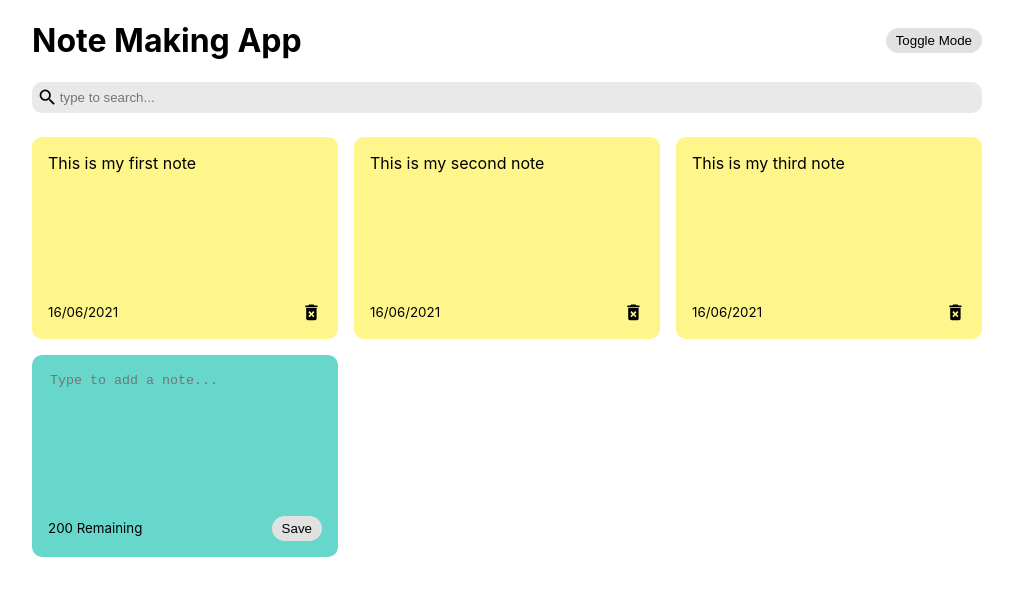
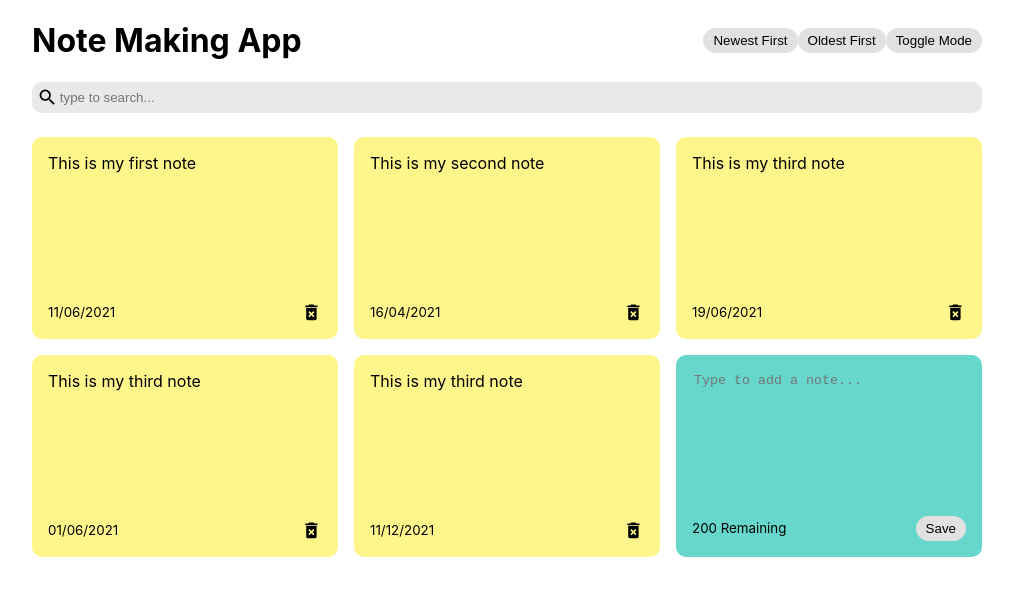
Before and after one commit to IshitaSharma3101/note-making-app, a React (Create React App) app: page / in a window 1280 px wide. Shown: the top 596 px of the page, without its empty margins (133-1146 px from the left). Built offline with nearby package versions, Linux system fonts and the light colour scheme.

Commit message:
feat: sort notes

```diff
--- a/package.json
+++ b/package.json
@@ -6,7 +6,9 @@
     "@testing-library/jest-dom": "^5.11.4",
     "@testing-library/react": "^11.1.0",
     "@testing-library/user-event": "^12.1.10",
+    "bootstrap": "^4.6.0",
     "react": "^17.0.2",
+    "react-bootstrap": "^1.6.1",
     "react-dom": "^17.0.2",
     "react-icons": "^4.2.0",
     "react-scripts": "4.0.3",
--- a/src/App.js
+++ b/src/App.js
@@ -1,4 +1,4 @@
-import { useState } from "react";
+import { useState, useEffect } from "react";
 import { nanoid } from "nanoid";
 import NotesList from "./components/NotesList";
 import Search from "./components/Search";
@@ -9,17 +9,27 @@ const App = () => {
     {
       id: nanoid(),
       text: "This is my first note",
-      date: "16/06/2021",
+      date: "11/06/2021",
     },
     {
       id: nanoid(),
       text: "This is my second note",
-      date: "16/06/2021",
+      date: "16/04/2021",
     },
     {
       id: nanoid(),
       text: "This is my third note",
-      date: "16/06/2021",
+      date: "19/06/2021",
+    },
+    {
+      id: nanoid(),
+      text: "This is my third note",
+      date: "01/06/2021",
+    },
+    {
+      id: nanoid(),
+      text: "This is my third note",
+      date: "11/12/2021",
     },
   ]);
 
@@ -42,14 +52,37 @@ const App = () => {
     setNotes(newNotes);
   };
 
+  const oldestFirst = () => {
+    notes.sort(
+      (a, b) =>
+        new Date(...a.date.split("/").reverse()) -
+        new Date(...b.date.split("/").reverse()),
+    );
+    setNotes([...notes]);
+    console.log(notes);
+  }
+
+  const newestFirst = () => {
+    notes.sort(
+      (a, b) =>
+        new Date(...b.date.split("/").reverse()) -
+        new Date(...a.date.split("/").reverse()),
+    );
+    setNotes([...notes]);
+  };
+
   return (
     <div className={`${darkMode && "dark-mode"}`}>
       <div className='container'>
-        <Header handleToggleDarkMode={setDarkMode} />
+        <Header
+          handleToggleDarkMode={setDarkMode}
+          handleNewestFirst={newestFirst}
+          handleOldestFirst={oldestFirst}
+        />
         <Search handleSearchNote={setSearchText} />
         <NotesList
           notes={notes.filter((note) =>
-            note.text.toLowerCase().includes(searchText),
+            note.text.toLowerCase().includes(searchText.toLowerCase()),
           )}
           handleAddNote={addNote}
           handleDeleteNote={deleteNote}
--- a/src/components/Header.js
+++ b/src/components/Header.js
@@ -1,7 +1,18 @@
-const Header = ({ handleToggleDarkMode }) => {
+const Header = ({
+  handleToggleDarkMode,
+  handleNewestFirst,
+  handleOldestFirst,
+}) => {
   return (
     <div className='header'>
       <h1>Note Making App</h1>
+      <div className='nav'>
+        <button className='save' onClick={() => handleNewestFirst()}>
+          Newest First
+        </button>
+        <button className='save' onClick={() => handleOldestFirst()}>
+          Oldest First
+        </button>
         <button
           className='save'
           onClick={() =>
@@ -10,6 +21,7 @@ const Header = ({ handleToggleDarkMode }) => {
           Toggle Mode
         </button>
       </div>
+    </div>
   );
 };
 
--- a/src/index.css
+++ b/src/index.css
@@ -125,3 +125,9 @@ textarea:focus {
 .dark-mode h1 {
   color: white;
 }
+
+.nav{
+  display: flex;
+  align-items: center;
+  justify-content: space-between;
+}
```
Also changed, not shown: 2 other files (tests, documents, lock files or other folders). Lines whose indentation alone changed are shown as unchanged.
